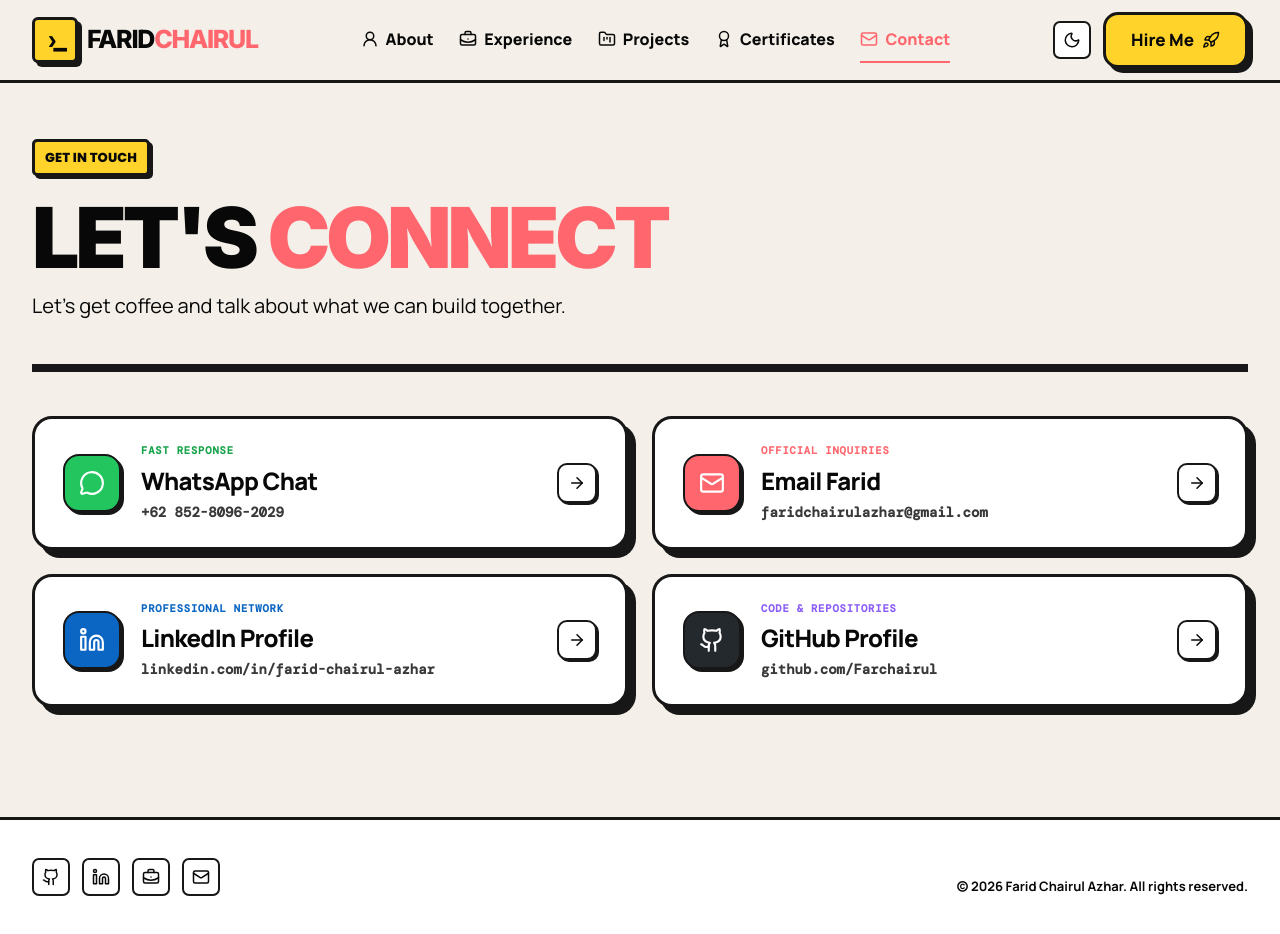
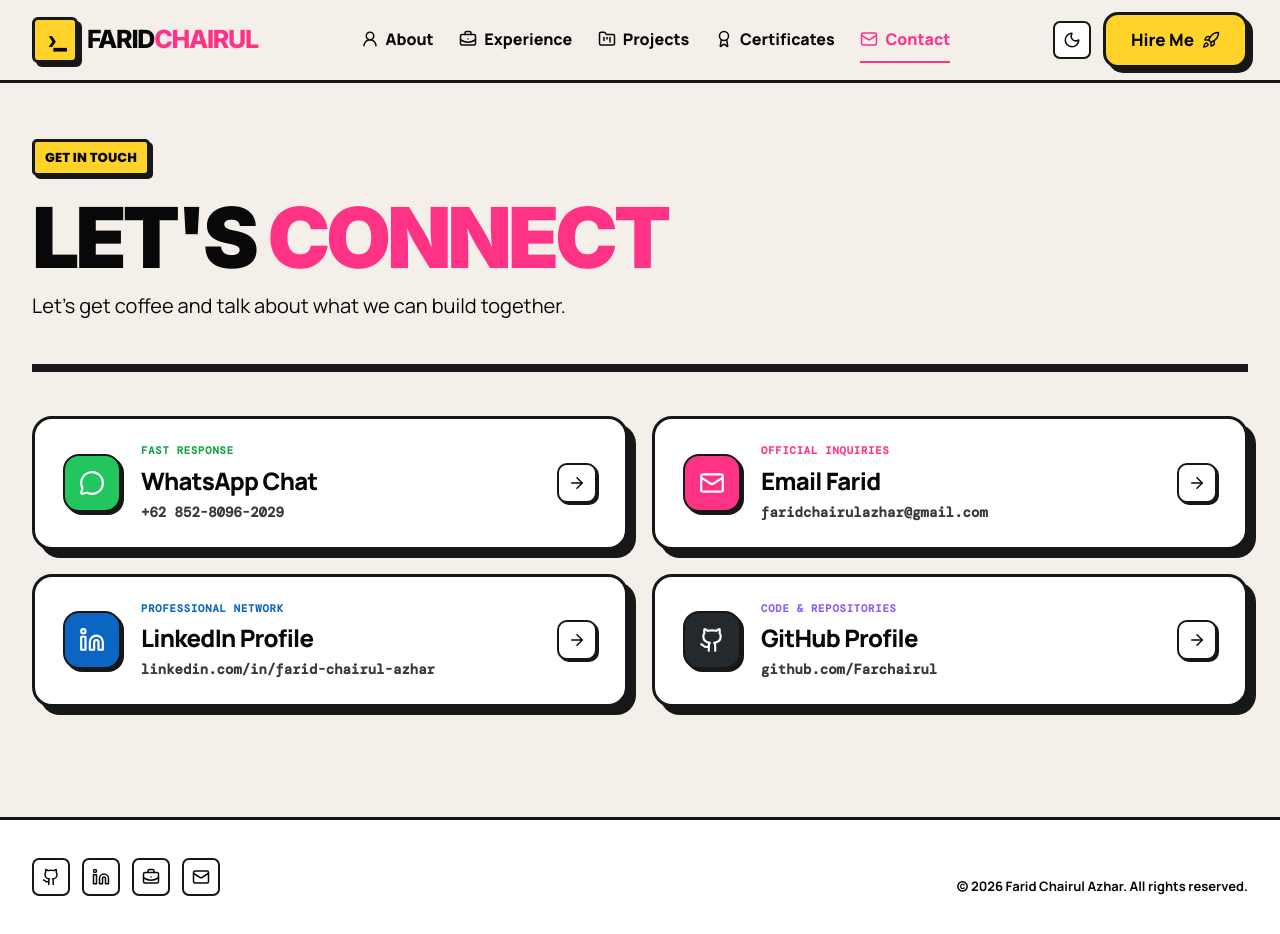
Before and after one commit to Farchairul/portfolio, a Next.js app: page /contact in a window 1280 px wide. Built offline with nearby package versions, Linux system fonts and the light colour scheme.

Commit message:
style: update theme accent to vibrant bubblegum (#FF3385)

```diff
--- a/app/globals.css
+++ b/app/globals.css
@@ -20,8 +20,8 @@
   --color-primary-foreground: #080808;
 }
 
-:root { color-scheme: light; --background: #f4f0e9; --foreground: #080808; --card: #ffffff; --border: #171717; --accent: #ffd329; --coral: #ff666d; --soft: #ebe6dd; }
-.dark { color-scheme: dark; --background: #171717; --foreground: #f8f4ed; --card: #222222; --border: #f8f4ed; --accent: #ffd329; --coral: #ff777d; --soft: #2b2b2b; }
+:root { color-scheme: light; --background: #f4f0e9; --foreground: #080808; --card: #ffffff; --border: #171717; --accent: #ffd329; --coral: #FF3385; --soft: #ebe6dd; }
+.dark { color-scheme: dark; --background: #171717; --foreground: #f8f4ed; --card: #222222; --border: #f8f4ed; --accent: #ffd329; --coral: #FF4D97; --soft: #2b2b2b; }
 
 * { box-sizing: border-box; }
 html { background: var(--background); scroll-behavior: smooth; }
@@ -205,7 +205,7 @@ a { color: inherit; text-decoration: none; }
 .timeline-line { position: absolute; top: 32px; bottom: 32px; left: 10px; width: 3.5px; background: var(--border); border-radius: 2px; }
 .timeline-entry { position: relative; }
 .timeline-node { position: absolute; left: -36px; top: 34px; width: 21px; height: 21px; background: var(--accent); border: 2.5px solid var(--border); border-radius: 50%; z-index: 2; box-shadow: 2px 2px 0 var(--border); transition: transform 0.25s cubic-bezier(0.34, 1.56, 0.64, 1), background 0.2s ease, box-shadow 0.2s ease; }
-.timeline-entry:hover .timeline-node { transform: scale(1.3); background: var(--coral); box-shadow: 0 0 0 5px rgba(255, 102, 109, 0.25); }
+.timeline-entry:hover .timeline-node { transform: scale(1.3); background: var(--coral); box-shadow: 0 0 0 5px rgba(255, 51, 133, 0.25); }
 .timeline-node-org { background: #38bdf8; }
 .timeline-entry:hover .timeline-node-org { background: #0284c7; box-shadow: 0 0 0 5px rgba(56, 189, 248, 0.25); }
 
--- a/components/contact-content.tsx
+++ b/components/contact-content.tsx
@@ -37,11 +37,11 @@ const contactChannels = [
   {
     id: 'email',
     label: 'OFFICIAL INQUIRIES',
-    labelColor: '#ff666d',
+    labelColor: '#FF3385',
     title: 'Email Farid',
     subtitle: 'faridchairulazhar@gmail.com',
     href: 'mailto:faridchairulazhar@gmail.com',
-    iconBg: '#ff666d',
+    iconBg: '#FF3385',
     icon: <Mail style={{ width: 26, height: 26 }} />,
     iconColor: '#ffffff',
   },
--- a/components/experience-modal.tsx
+++ b/components/experience-modal.tsx
@@ -118,7 +118,7 @@ export function ExperienceModal({
                     fontSize: 10.5,
                     fontWeight: 900,
                     fontFamily: 'var(--font-mono)',
-                    background: content.type === 'demo' ? '#ff666d' : '#ffd329',
+                    background: content.type === 'demo' ? '#FF3385' : '#ffd329',
                     color: content.type === 'demo' ? '#ffffff' : '#080808',
                   }}
                 >
@@ -165,7 +165,7 @@ export function ExperienceModal({
                   {React.createElement(chapters[activeChapter].icon, {
                     style: { width: 48, height: 48, color: '#ffd329', marginBottom: 12 },
                   })}
-                  <span style={{ fontFamily: 'var(--font-mono)', fontSize: 11, letterSpacing: '0.08em', color: '#ff777d', fontWeight: 900, textTransform: 'uppercase' }}>
+                  <span style={{ fontFamily: 'var(--font-mono)', fontSize: 11, letterSpacing: '0.08em', color: '#FF4D97', fontWeight: 900, textTransform: 'uppercase' }}>
                     MODUL: {chapters[activeChapter].title}
                   </span>
                   <p style={{ margin: '8px 0 0', maxWidth: 440, fontSize: 13.5, color: '#cbd5e1', lineHeight: 1.5, fontWeight: 600 }}>
```
